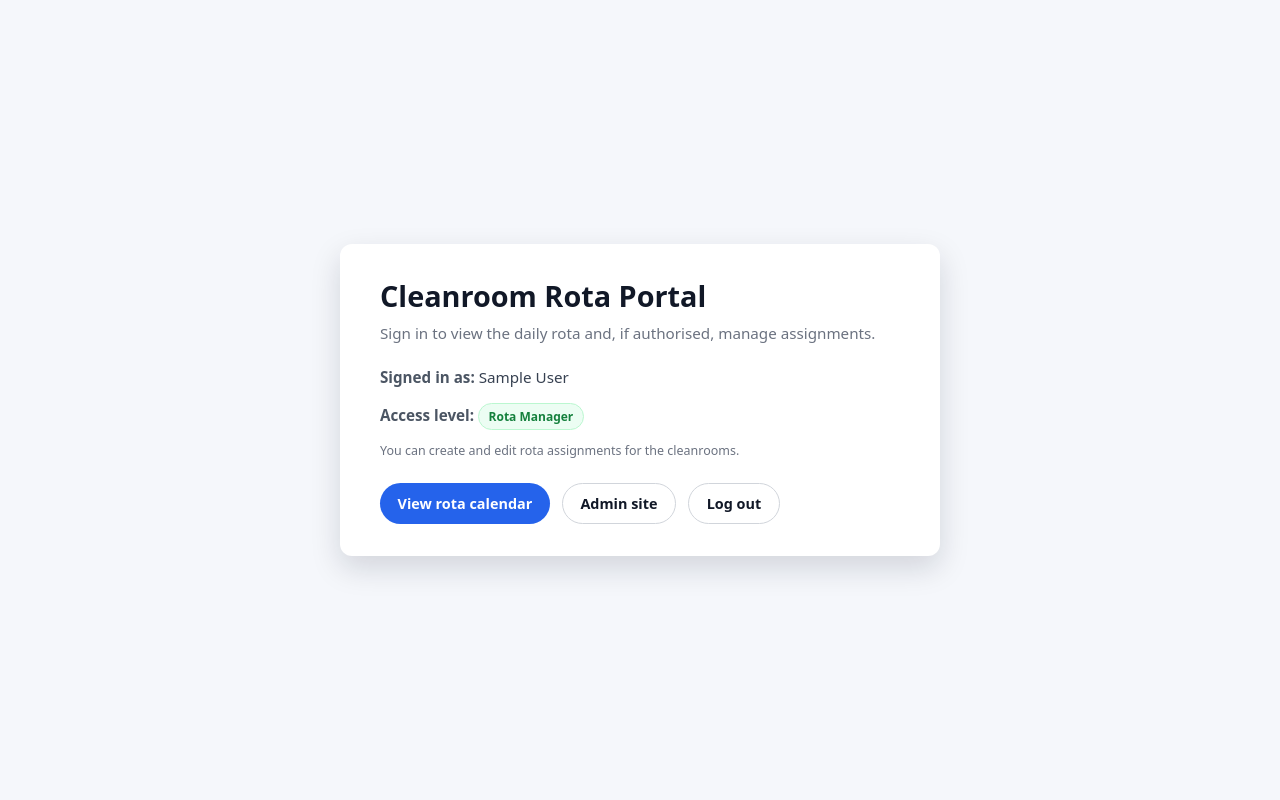
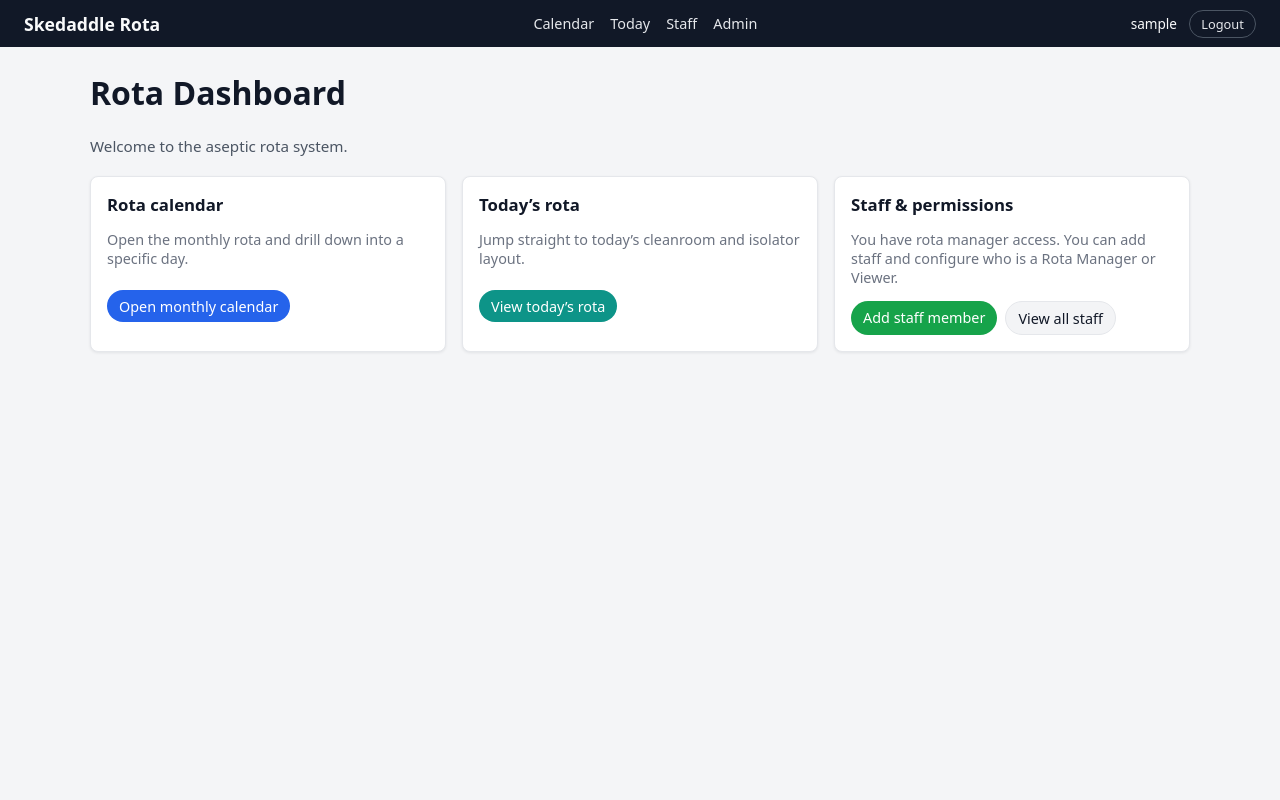
Before and after one commit to FraserR1188/Skedaddle, a Django app: page / in a window 1280 px wide. Run offline with Django 5.2, Linux system fonts and the light colour scheme; the visitor is signed in with stand-in values (Sample User, id 1).

Commit message:
add rota dashboard with add staff and staff list

```diff
--- a/rota/templates/rota/base.html
+++ b/rota/templates/rota/base.html
@@ -108,7 +108,6 @@
       </div>
 
       <nav class="navbar-links">
-        <a href="{% url 'home' %}">Home</a>
         <a
           href="{% url 'monthly_calendar' year=today.year month=today.month %}"
         >
--- a/rota/templates/rota/home.html
+++ b/rota/templates/rota/home.html
@@ -1,168 +1,140 @@
-<!DOCTYPE html>
-<html lang="en">
-  <head>
-    <meta charset="UTF-8" />
-    <title>Rota Portal</title>
-    <style>
-      body {
-        font-family: system-ui, -apple-system, BlinkMacSystemFont, "Segoe UI",
-          sans-serif;
-        background: #f5f7fb;
-        margin: 0;
-        padding: 0;
-      }
-      .page-wrap {
-        min-height: 100vh;
-        display: flex;
-        justify-content: center;
-        align-items: center;
-      }
-      .card {
-        background: #ffffff;
-        border-radius: 12px;
-        padding: 2rem 2.5rem;
-        box-shadow: 0 12px 30px rgba(15, 23, 42, 0.15);
-        max-width: 520px;
-        width: 100%;
-      }
-      h1 {
-        margin-top: 0;
-        margin-bottom: 0.5rem;
-        font-size: 1.8rem;
-        color: #111827;
-      }
-      .subtitle {
-        margin: 0 0 1.5rem 0;
-        color: #6b7280;
-        font-size: 0.95rem;
-      }
-      .badge {
+<!-- prettier-ignore-start -->
+{% extends "rota/base.html" %}
+<!-- prettier-ignore-end -->
+
+{% block title %} Home – Skedaddle Rota {%endblock %} {% block content %}
+<h1>Rota Dashboard</h1>
+<p style="color: #4b5563; font-size: 0.95rem">
+  Welcome to the aseptic rota system.
+</p>
+
+<div
+  style="
+    margin-top: 1.25rem;
+    display: grid;
+    grid-template-columns: repeat(auto-fit, minmax(220px, 1fr));
+    gap: 1rem;
+  "
+>
+  <!-- ROTA CALENDAR -->
+  <div
+    style="
+      border-radius: 8px;
+      background: #ffffff;
+      padding: 1rem;
+      box-shadow: 0 1px 3px rgba(15, 23, 42, 0.08);
+      border: 1px solid #e5e7eb;
+    "
+  >
+    <h2 style="margin-top: 0; font-size: 1.05rem">Rota calendar</h2>
+    <p style="font-size: 0.9rem; color: #6b7280">
+      Open the monthly rota and drill down into a specific day.
+    </p>
+    <a
+      href="{% url 'monthly_calendar' year=today.year month=today.month %}"
+      style="
         display: inline-block;
-        padding: 0.25rem 0.6rem;
+        margin-top: 0.5rem;
+        padding: 0.4rem 0.75rem;
         border-radius: 999px;
-        font-size: 0.75rem;
-        font-weight: 600;
-      }
-      .badge-manager {
-        background: #ecfdf3;
-        color: #15803d;
-        border: 1px solid #bbf7d0;
-      }
-      .badge-viewer {
-        background: #eff6ff;
-        color: #1d4ed8;
-        border: 1px solid #bfdbfe;
-      }
-      .badge-unauth {
-        background: #fef3c7;
-        color: #92400e;
-        border: 1px solid #fde68a;
-      }
-      .info-row {
-        margin-bottom: 1rem;
-        font-size: 0.95rem;
-        color: #374151;
-      }
-      .info-label {
-        font-weight: 600;
-        color: #4b5563;
-      }
-      .btn-row {
-        margin-top: 1.5rem;
-        display: flex;
-        gap: 0.75rem;
-        flex-wrap: wrap;
-      }
-      .btn {
-        display: inline-flex;
-        align-items: center;
-        justify-content: center;
-        padding: 0.6rem 1.1rem;
+        background: #2563eb;
+        color: #ffffff;
+        text-decoration: none;
+        font-size: 0.9rem;
+      "
+    >
+      Open monthly calendar
+    </a>
+  </div>
+
+  <!-- TODAY’S ROTA -->
+  <div
+    style="
+      border-radius: 8px;
+      background: #ffffff;
+      padding: 1rem;
+      box-shadow: 0 1px 3px rgba(15, 23, 42, 0.08);
+      border: 1px solid #e5e7eb;
+    "
+  >
+    <h2 style="margin-top: 0; font-size: 1.05rem">Today’s rota</h2>
+    <p style="font-size: 0.9rem; color: #6b7280">
+      Jump straight to today’s cleanroom and isolator layout.
+    </p>
+    <a
+      href="{% url 'daily_rota' year=today.year month=today.month day=today.day %}"
+      style="
+        display: inline-block;
+        margin-top: 0.5rem;
+        padding: 0.4rem 0.75rem;
         border-radius: 999px;
+        background: #0d9488;
+        color: #ffffff;
+        text-decoration: none;
         font-size: 0.9rem;
-        font-weight: 600;
-        border: none;
-        text-decoration: none;
-        cursor: pointer;
-      }
-      .btn-primary {
-        background: #2563eb;
-        color: white;
-      }
-      .btn-outline {
-        background: transparent;
-        color: #111827;
-        border: 1px solid #d1d5db;
-      }
-      .hint {
-        margin-top: 0.75rem;
-        font-size: 0.78rem;
-        color: #6b7280;
-      }
-    </style>
-  </head>
-  <body>
-    <div class="page-wrap">
-      <div class="card">
-        <h1>Cleanroom Rota Portal</h1>
-        <p class="subtitle">
-          Sign in to view the daily rota and, if authorised, manage assignments.
-        </p>
+      "
+    >
+      View today’s rota
+    </a>
+  </div>
 
-        {% if user.is_authenticated %}
-        <div class="info-row">
-          <span class="info-label">Signed in as:</span>
-          {{ user.get_full_name|default:user.username }}
-        </div>
+  <!-- STAFF MANAGEMENT -->
+  <div
+    style="
+      border-radius: 8px;
+      background: #ffffff;
+      padding: 1rem;
+      box-shadow: 0 1px 3px rgba(15, 23, 42, 0.08);
+      border: 1px solid #e5e7eb;
+    "
+  >
+    <h2 style="margin-top: 0; font-size: 1.05rem">Staff &amp; permissions</h2>
 
-        <div class="info-row">
-          <span class="info-label">Access level:</span>
-          {% if is_manager %}
-          <span class="badge badge-manager">Rota Manager</span>
-          <div class="hint">
-            You can create and edit rota assignments for the cleanrooms.
-          </div>
-          {% else %}
-          <span class="badge badge-viewer">Rota Viewer</span>
-          <div class="hint">
-            You can view rota information but cannot make changes.
-          </div>
-          {% endif %}
-        </div>
+    {% if is_manager or user.is_superuser %}
+    <p style="font-size: 0.9rem; color: #6b7280">
+      You have rota manager access. You can add staff and configure who is a
+      Rota Manager or Viewer.
+    </p>
+    <div
+      style="margin-top: 0.5rem; display: flex; gap: 0.5rem; flex-wrap: wrap"
+    >
+      <a
+        href="{% url 'staff_create' %}"
+        style="
+          display: inline-block;
+          padding: 0.4rem 0.75rem;
+          border-radius: 999px;
+          background: #16a34a;
+          color: #ffffff;
+          text-decoration: none;
+          font-size: 0.9rem;
+        "
+      >
+        Add staff member
+      </a>
+      <a
+        href="{% url 'staff_list' %}"
+        style="
+          display: inline-block;
+          padding: 0.4rem 0.75rem;
+          border-radius: 999px;
+          background: #f3f4f6;
+          color: #111827;
+          text-decoration: none;
+          font-size: 0.9rem;
+          border: 1px solid #e5e7eb;
+        "
+      >
+        View all staff
+      </a>
+    </div>
+    {% else %}
+    <p style="font-size: 0.9rem; color: #6b7280">
+      You currently have viewer access. You can browse the rota but not edit
+      staff or assignments.
+    </p>
+    {% endif %}
+  </div>
+</div>
 
-        <div class="btn-row">
-          <a href="{% url 'current_month' %}" class="btn btn-primary">
-            View rota calendar
-          </a>
-          {% if user.is_staff %}
-          <a href="/admin/" class="btn btn-outline">Admin site</a>
-          {% endif %}
-          <a href="{% url 'logout' %}" class="btn btn-outline">Log out</a>
-        </div>
-
-        {% else %}
-        <div class="info-row">
-          <span class="info-label">Status:</span>
-          <span class="badge badge-unauth">Not signed in</span>
-        </div>
-
-        <p class="info-row">
-          You must sign in with your rota account to access the suite rota. If
-          you believe you should have rota manager rights, please speak to your
-          Production Lead or system administrator.
-        </p>
-
-        <div class="btn-row">
-          <a href="{% url 'login' %}" class="btn btn-primary">Log in to rota</a>
-        </div>
-
-        <p class="hint">
-          After logging in, the system will automatically check whether you have
-          <strong>Rota Manager</strong>
-          permissions.
-        </p>
-        {% endif %}
-      </div>
-    </div>
-  </body>
-</html>
+{% endblock %}
--- a/rota/urls.py
+++ b/rota/urls.py
@@ -2,7 +2,9 @@ from django.urls import path
 from . import views
 
 urlpatterns = [
-    path("", views.current_month_redirect, name="home"),
+    path("", views.home, name="home"),
     path("calendar/<int:year>/<int:month>/", views.monthly_calendar, name="monthly_calendar"),
     path("day/<int:year>/<int:month>/<int:day>/", views.daily_rota, name="daily_rota"),
+    path("staff/", views.staff_list, name="staff_list"),
+    path("staff/add/", views.staff_create, name="staff_create"),
 ]
--- a/rota/views.py
+++ b/rota/views.py
@@ -2,11 +2,14 @@ import calendar
 from datetime import date, timedelta
 
 from django.shortcuts import render, redirect, get_object_or_404
-from django.contrib.auth.decorators import login_required, permission_required
+from django.contrib.auth.decorators import login_required, permission_required, user_passes_test
+from django.contrib import messages
+from django import forms
 
-from .models import RotaDay, Assignment, CleanRoom
+from .models import RotaDay, Assignment, CleanRoom, StaffMember
 
 
+@login_required
 def home(request):
     """
     Simple landing page for the rota system.
@@ -22,9 +25,11 @@ def home(request):
     if is_authenticated:
         is_manager = user.has_perm("rota.manage_rota")
 
+    today = date.today()
     context = {
         "is_authenticated": is_authenticated,
         "is_manager": is_manager,
+        "today": today,
     }
     return render(request, "rota/home.html", context)
 
@@ -78,8 +83,7 @@ def daily_rota(request, year, month, day):
 
     rooms_grid = []
     for room in cleanrooms:
-        isolators = list(room.isolators.all())  # ordered by Meta.ordering
-
+        isolators = list(room.isolators.all())
         if room.number in (1, 3):
             right_wall = isolators[0:4]
             left_wall = isolators[4:8]
@@ -88,15 +92,12 @@ def daily_rota(request, year, month, day):
             left_wall = []
 
         rooms_grid.append(
-            {
-                "room": room,
-                "right_wall": right_wall,
-                "left_wall": left_wall,
-            }
+            {"room": room, "right_wall": right_wall, "left_wall": left_wall}
         )
 
     context = {
         "date": target_date,
+        "today": date.today(),
         "rotaday": rotaday,
         "assignments": assignments,
         "rooms_grid": rooms_grid,
@@ -110,3 +111,45 @@ def daily_rota(request, year, month, day):
 def current_month_redirect(request):
     today = date.today()
     return redirect("monthly_calendar", year=today.year, month=today.month)
+
+
+class StaffMemberForm(forms.ModelForm):
+    class Meta:
+        model = StaffMember
+        fields = ["full_name", "email", "mobile_number", "role", "crew", "is_active"]
+        # If you later add rota_role or similar, put it here too.
+
+
+# Only superuser for now – later we can change this to rota_manager permission
+def is_superuser(user):
+    return user.is_superuser
+
+
+@login_required
+@user_passes_test(is_superuser)
+def staff_create(request):
+    if request.method == "POST":
+        form = StaffMemberForm(request.POST)
+        if form.is_valid():
+            staff = form.save()
+            messages.success(request, f"Staff member '{staff.full_name}' created.")
+            return redirect("staff_list")
+    else:
+        form = StaffMemberForm()
+
+    context = {
+        "form": form,
+        "today": date.today(),
+    }
+    return render(request, "rota/staff_create.html", context)
+
+
+@login_required
+@user_passes_test(is_superuser)
+def staff_list(request):
+    staff = StaffMember.objects.order_by("full_name")
+    context = {
+        "staff": staff,
+        "today": date.today(),
+    }
+    return render(request, "rota/staff_list.html", context)
--- a/rota_core/urls.py
+++ b/rota_core/urls.py
@@ -31,4 +31,5 @@ urlpatterns = [
     path('calendar/', rota_views.current_month_redirect, name='current_month'),
     path('calendar/<int:year>/<int:month>/', rota_views.monthly_calendar, name='monthly_calendar'),
     path('day/<int:year>/<int:month>/<int:day>/', rota_views.daily_rota, name='daily_rota'),
+    path("", include("rota.urls")),
 ]
```
Also changed, not shown: rota/templates/rota/staff_create.html (added, +28 -0 lines), rota/templates/rota/staff_list.html (added, +70 -0 lines).
